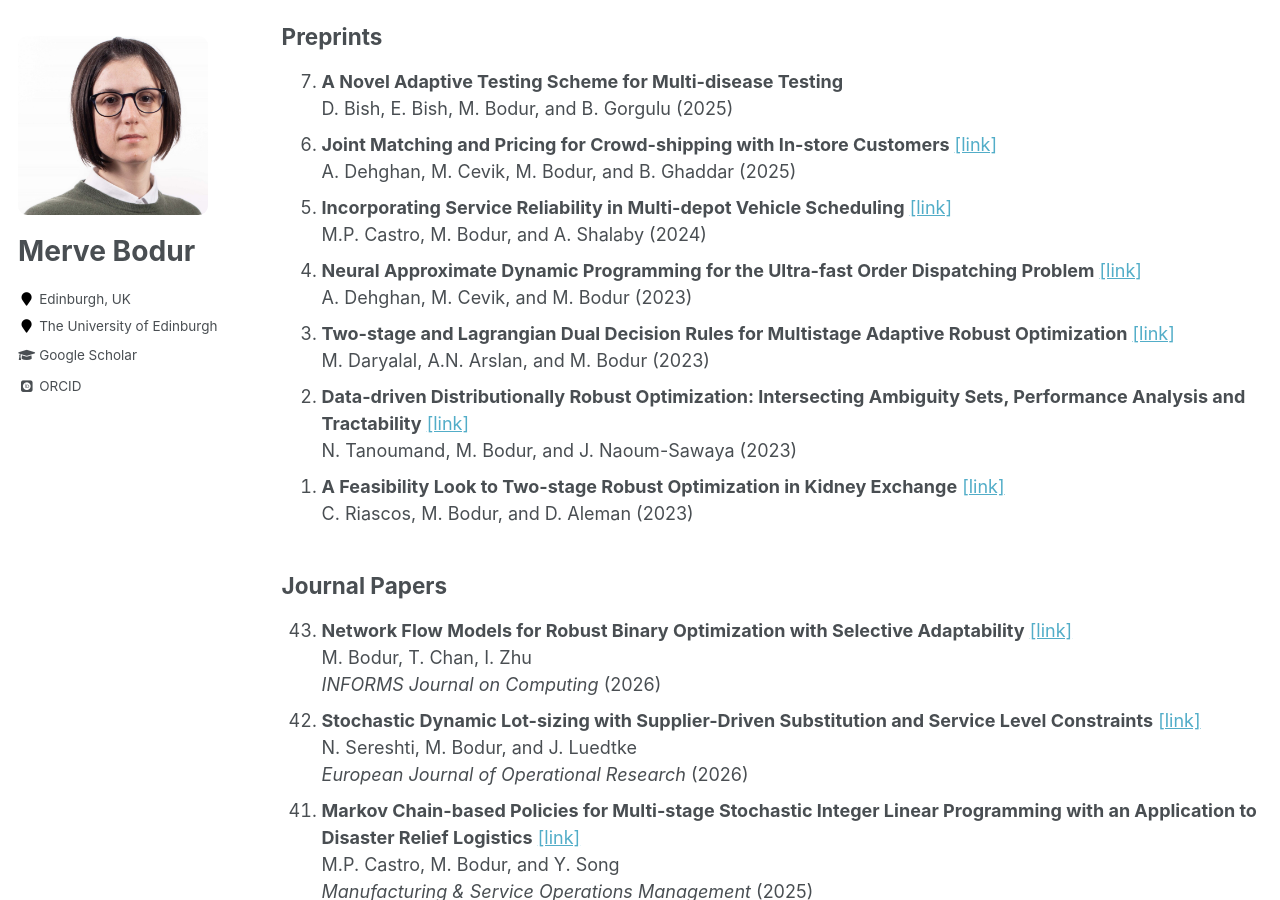
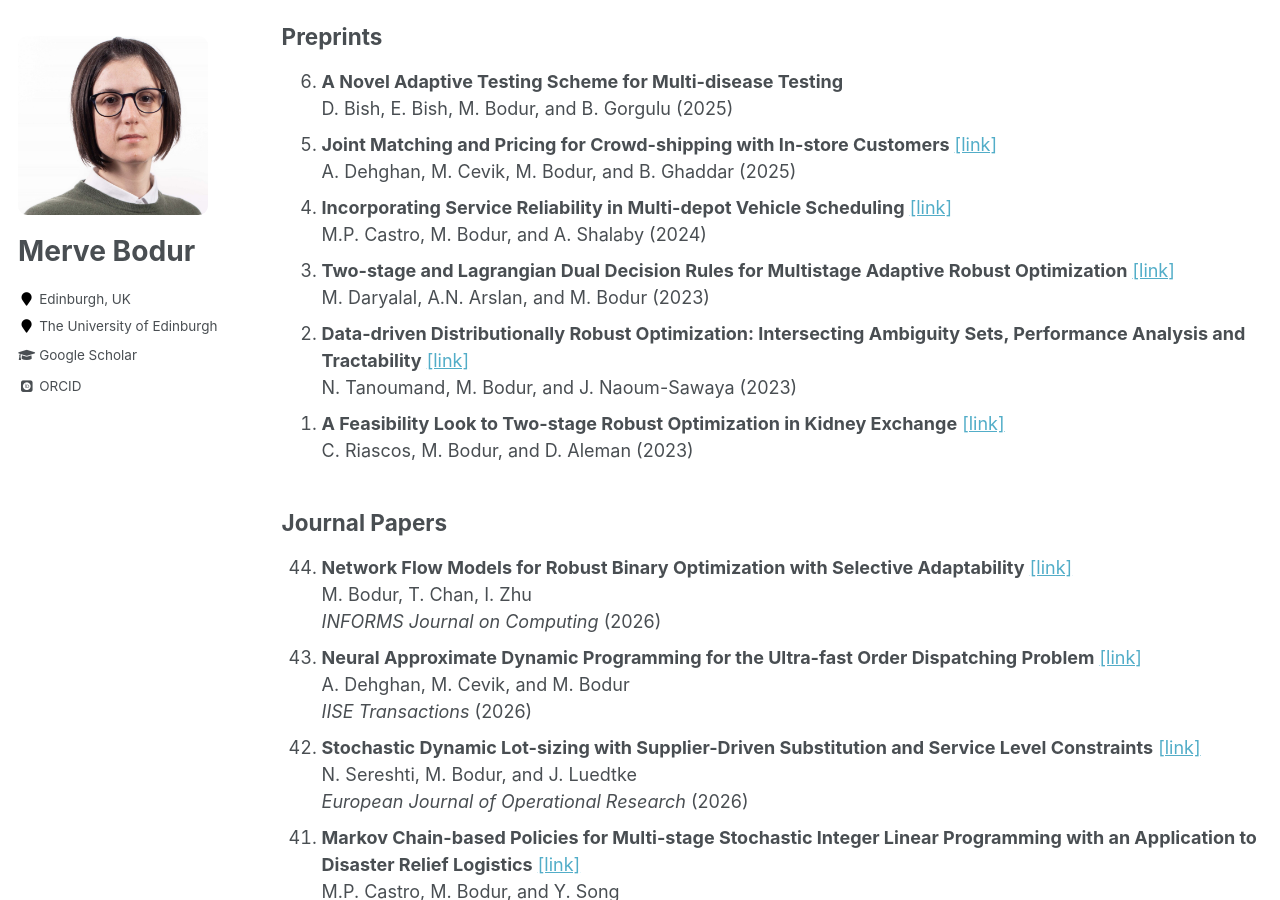
Before and after one commit to mervebodur/mervebodur.github.io, a Jekyll site: the page built from _pages/research.md, in a window 1280 px wide and 900 px high, scrolled down 402 px. Built offline with Jekyll 4.4.1, drawn with Linux system fonts in a browser that asks for light colours; some web fonts are replaced; part of the change alters nothing that is shown.

Commit message:
Update research.md

```diff
--- a/_pages/research.md
+++ b/_pages/research.md
@@ -16,8 +16,6 @@ D. Bish, E. Bish, M. Bodur, and B. Gorgulu (2025)
 A. Dehghan, M. Cevik, M. Bodur, and B. Ghaddar (2025)
 1. **Incorporating Service Reliability in Multi-depot Vehicle Scheduling** [[link]](https://arxiv.org/pdf/2407.00836)\
 M.P. Castro, M. Bodur, and A. Shalaby (2024)
-1. **Neural Approximate Dynamic Programming for the Ultra-fast Order Dispatching Problem** [[link]](https://optimization-online.org/wp-content/uploads/2023/11/neuradp_dispatching.pdf)\
-A. Dehghan, M. Cevik, and M. Bodur (2023)
 1. **Two-stage and Lagrangian Dual Decision Rules for Multistage Adaptive Robust Optimization** [[link]](https://arxiv.org/pdf/2305.06190)\
 M. Daryalal, A.N. Arslan, and M. Bodur (2023)
 1. **Data-driven Distributionally Robust Optimization: Intersecting Ambiguity Sets, Performance Analysis and Tractability** [[link]](https://optimization-online.org/wp-content/uploads/2023/04/DRO.pdf)\
@@ -30,7 +28,10 @@ C. Riascos, M. Bodur, and D. Aleman (2023)
 1. **Network Flow Models for Robust Binary Optimization with Selective Adaptability** [[link]](https://arxiv.org/pdf/2403.19471)\
 M. Bodur, T. Chan, I. Zhu\
 *INFORMS Journal on Computing* (2026)
-1. **Stochastic Dynamic Lot-sizing with Supplier-Driven Substitution and Service Level Constraints** [[link]](https://optimization-online.org/2023/01/stochastic-dynamic-lot-sizing-with-supplier-driven-substitution-and-service-level-constraints/)\
+1. **Neural Approximate Dynamic Programming for the Ultra-fast Order Dispatching Problem** [[link]](https://optimization-online.org/wp-content/uploads/2023/11/neuradp_dispatching.pdf)\
+A. Dehghan, M. Cevik, and M. Bodur\
+*IISE Transactions* (2026)
+1. **Stochastic Dynamic Lot-sizing with Supplier-Driven Substitution and Service Level Constraints** [[link]](https://www.sciencedirect.com/science/article/pii/S0377221726000056)\
 N. Sereshti, M. Bodur, and J. Luedtke\
 *European Journal of Operational Research* (2026)
 1. **Markov Chain-based Policies for Multi-stage Stochastic Integer Linear Programming with an Application to Disaster Relief Logistics** [[link]](https://pubsonline.informs.org/doi/abs/10.1287/msom.2023.0658)\
```
